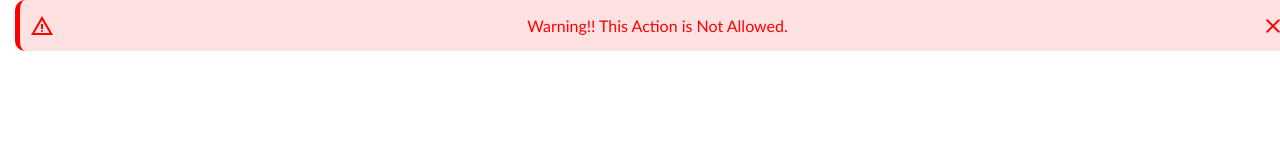
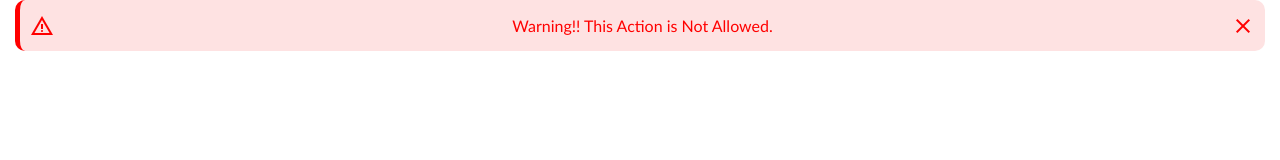
Before and after one commit to im-usb/fswd-2.0, a plain HTML site: page week-6/seven/index.html in a window 1280 px wide. Shown: the top 160 px of the page. Drawn offline with nearby package versions, Linux system fonts and the light colour scheme.

Commit message:
update style.css

```diff
--- a/week-6/seven/style.css
+++ b/week-6/seven/style.css
@@ -12,11 +12,11 @@ main {
   margin: 0 auto;
   padding: 0 15px;
   max-width: 1440px;
+  position: fixed;
+  width: 100%;
 }
 
 .container {
-  position: fixed;
-  max-width: 1440px;
   width: 100%;
   display: flex;
   justify-content: space-between;
```
